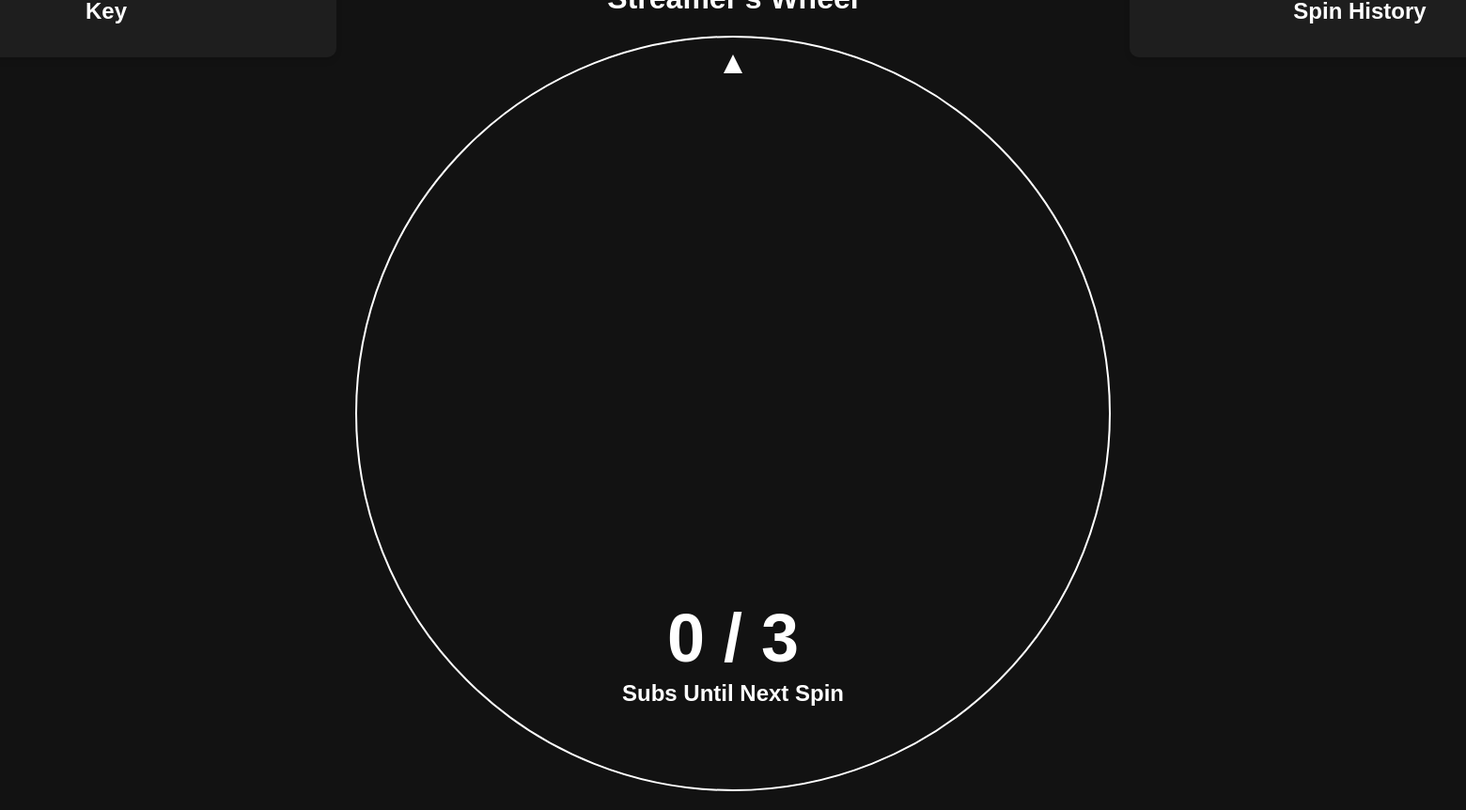
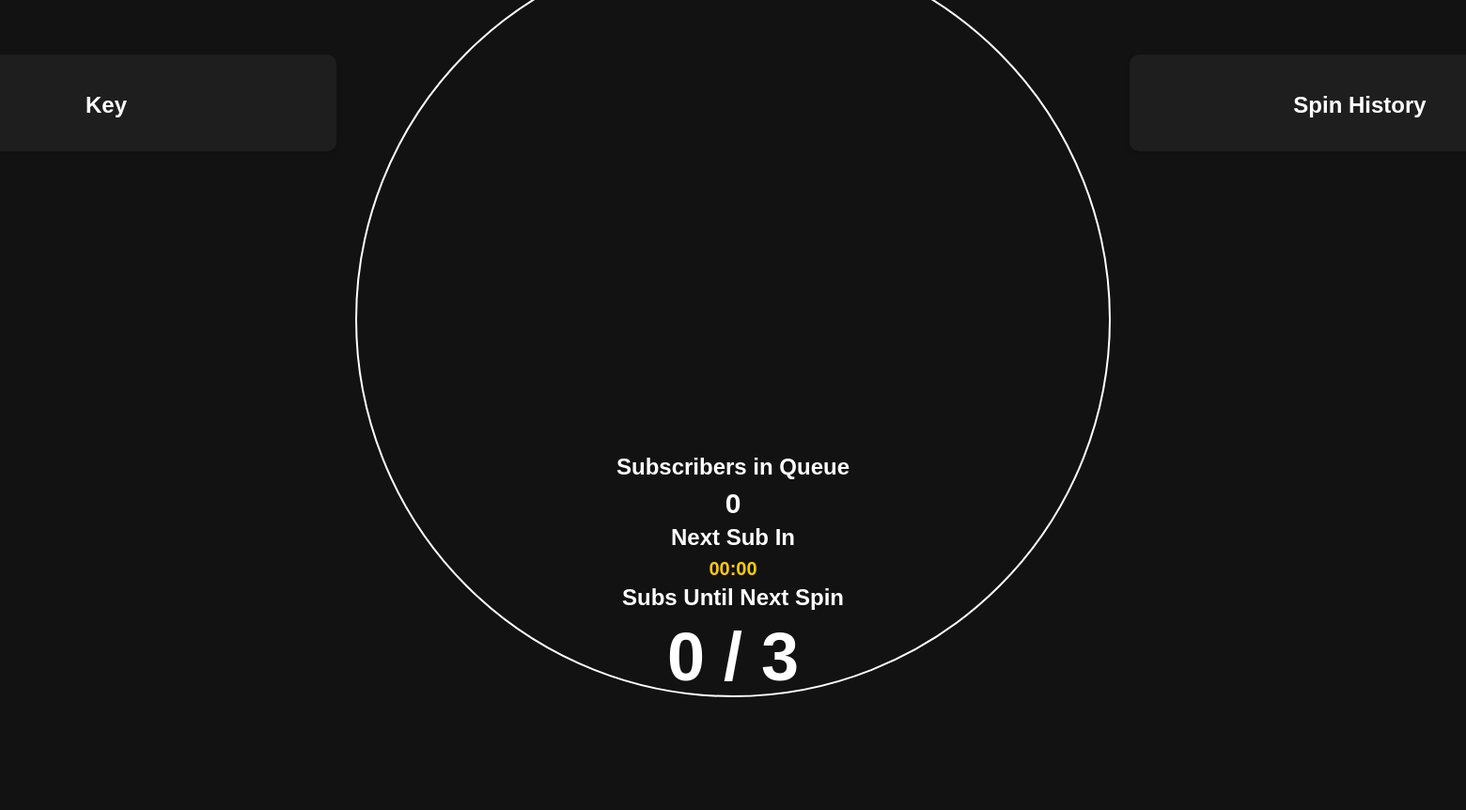
Before and after one commit to thomasdye/stream-wheel, a Flask app: page /wheel in a window 1560 px wide; the page is wider, and only the part inside the window is pictured. Shown: that part at 94% size. After the commit the page ends 742 px from the top of that part, so only its background shows below. Run offline with Flask 3, Linux system fonts and the light colour scheme; data that the repository does not hold is empty; some libraries are stand-ins or nearby versions.

Commit message:
Shows queue on wheel page

```diff
--- a/app.py
+++ b/app.py
@@ -188,7 +188,14 @@ def process_subscription_queue():
         with app.app_context():
             sub_count = Settings.query.first().sub_count
             check_and_spin_wheel()
-            socketio.emit("sub_count_updated", {"current_subs": total_subs, "total_subs": sub_count})
+            # Emit update with next sub time
+            next_sub_time = int(time.time()) + 30  # 30 seconds from now
+            socketio.emit("sub_count_updated", {
+                "current_subs": total_subs,
+                "total_subs": Settings.query.first().sub_count,
+                "queue_size": len(subscription_queue),
+                "next_sub_time": next_sub_time
+            })
 
         # Wait 30 seconds before processing the next sub
         time.sleep(30)
@@ -817,11 +824,24 @@ def custom_sounds(filename):
 
 @app.route('/sub_count', methods=['GET'])
 def sub_count():
-    """Return the current and total subscription count."""
-    global total_subs
+    """Return the current and total subscription count, including the queue size and next sub time."""
+    global total_subs, subscription_queue
+
     setting = Settings.query.first()
     sub_count = setting.sub_count if setting else 3
-    return jsonify({"current_subs": total_subs, "total_subs": sub_count})
+    queue_size = len(subscription_queue)
+
+    # Estimate when the next subscriber will be processed (30s per sub)
+    next_sub_time = None
+    if queue_size > 0:
+        next_sub_time = int(time.time()) + 30  # Next sub will be processed in 30 seconds
+
+    return jsonify({
+        "current_subs": total_subs,
+        "total_subs": sub_count,
+        "queue_size": queue_size,
+        "next_sub_time": next_sub_time
+    })
 
 @app.route('/spin', methods=['GET'])
 def spin():
--- a/static/css/wheel.css
+++ b/static/css/wheel.css
@@ -110,6 +110,7 @@ body {
     flex-direction: column;
     align-items: center;
     text-align: center;
+    margin-top: -200px; /* Moves the wheel and title up */
 }
 
 canvas {
@@ -179,19 +180,9 @@ canvas {
     transform-origin: center;
 }
 
-#sub-count-display {
-    position: fixed;
-    bottom: 40px;
-    left: 50%;
-    transform: translateX(-50%);
-    font-size: 72px;
-    font-weight: bold;
-    text-align: center;
-}
-
 #sub-count-container {
     position: fixed;
-    bottom: 40px;
+    bottom: 60px;
     left: 50%;
     transform: translateX(-50%);
     text-align: center;
@@ -199,6 +190,60 @@ canvas {
     flex-direction: column;
     align-items: center;
     justify-content: center;
+    gap: 5px;
+}
+
+.sub-queue, .sub-timer, .sub-total {
+    display: flex;
+    flex-direction: column;
+    align-items: center;
+}
+
+/* LABELS */
+.label {
+    font-size: 20px;
+    font-weight: bold;
+    color: #bbbbbb;
+    margin-bottom: 3px;
+}
+
+/* VALUES */
+.sub-value {
+    font-size: 32px;
+    font-weight: bold;
+    color: #ffffff;
+}
+
+#sub-timer-display {
+    font-size: 20px !important;
+    font-weight: bold;
+    color: #ffcc00;
+}
+
+#sub-count-display {
+    font-size: 72px;
+    font-weight: bold;
+    color: #ffffff;
+    margin-top: -10px; /* Moves the total count up */
+}
+
+#sub-queue-display {
+    font-size: 30px !important;
+    margin-top: -5px; /* Moves the number closer to the label */
+}
+
+#sub-timer-display {
+    font-size: 40px;
+    font-weight: bold;
+    color: #ffcc00;
+    margin-top: -15px; /* Moves the timer up */
+}
+
+#sub-count-container .small-label {
+    font-size: 18px;
+    font-weight: bold;
+    color: #bbbbbb;
+    margin-bottom: 2px;
 }
 
 #sub-count-container p {
--- a/static/js/wheel.js
+++ b/static/js/wheel.js
@@ -464,30 +464,69 @@ function sendObsActionRequest(bodyData) {
 
 document.addEventListener("DOMContentLoaded", () => {
     const subCountDisplay = document.getElementById("sub-count-display");
+    const subQueueDisplay = document.getElementById("sub-queue-display");
+    const subTimerDisplay = document.getElementById("sub-timer-display");
 
-    // Update subscription count
-    function updateSubCount(current, total) {
+    let nextSubTime = null; // Stores the exact time when the next sub will happen
+    let countdownInterval = null; // Stores the interval ID
+
+    function updateSubCount(current, total, queue) {
         subCountDisplay.textContent = `${current} / ${total}`;
+        subQueueDisplay.textContent = queue;
     }
 
-    // Fetch subscription count on page load
+    function startCountdownTimer() {
+        console.log(`Next sub in: ${new Date(nextSubTime)} | Now: ${new Date()}`);
+
+        if (!nextSubTime) return;
+
+        // Clear any previous interval to prevent multiple timers running
+        if (countdownInterval) clearInterval(countdownInterval);
+
+        countdownInterval = setInterval(() => {
+            const now = Date.now();
+            const timeLeft = Math.max(0, Math.floor((nextSubTime - now) / 1000)); // Convert to seconds
+
+            const minutes = String(Math.floor(timeLeft / 60)).padStart(2, '0');
+            const seconds = String(timeLeft % 60).padStart(2, '0');
+            subTimerDisplay.textContent = `${minutes}:${seconds}`;
+
+            if (timeLeft <= 0) {
+                clearInterval(countdownInterval);
+                subTimerDisplay.textContent = "00:00"; // Reset timer when it reaches zero
+            }
+        }, 1000);
+    }
+
     async function fetchSubCount() {
         try {
             const response = await fetch('/sub_count');
             if (!response.ok) throw new Error("Failed to fetch sub count");
             const data = await response.json();
-            updateSubCount(data.current_subs, data.total_subs);
+
+            updateSubCount(data.current_subs, data.total_subs, data.queue_size);
+
+            if (data.next_sub_time) {
+                nextSubTime = data.next_sub_time * 1000; // Convert UNIX timestamp (seconds) to milliseconds
+                console.log(`Converted nextSubTime: ${new Date(nextSubTime)}`); // Debugging
+                startCountdownTimer();
+            }
         } catch (error) {
             console.error("Error fetching sub count:", error);
         }
     }
 
-    // WebSocket listener for sub count updates
-    socket.on("sub_count_updated", ({ current_subs, total_subs }) => {
-        updateSubCount(current_subs, total_subs);
+    socket.on("sub_count_updated", ({ current_subs, total_subs, queue_size, next_sub_time }) => {
+        updateSubCount(current_subs, total_subs, queue_size);
+
+        if (next_sub_time) {
+            nextSubTime = next_sub_time * 1000; // Convert UNIX timestamp (seconds) to milliseconds
+            console.log(`Converted nextSubTime: ${new Date(nextSubTime)}`); // Debugging
+            startCountdownTimer();
+        }
     });
 
-    fetchSubCount(); // Initial fetch
+    fetchSubCount(); // Fetch subscription count on page load
 });
 
 socket.on("spin_started", () => {
--- a/templates/wheel.html
+++ b/templates/wheel.html
@@ -9,7 +9,6 @@
     </head>
     <body>
         <div id="main-container">
-
             <div id="result-modal">
                 <div id="result-content">
                     <h2 id="modal-title"></h2>
@@ -22,6 +21,7 @@
                 <h2>Key</h2>
                 <ul id="key-list"></ul>
             </div>
+
             <div id="center-container">
                 <h1>{{ twitch_username }}'s Wheel</h1>
                 <div id="wheel-container">
@@ -29,6 +29,7 @@
                     <canvas id="wheel" width="800" height="800"></canvas>
                 </div>
             </div>
+
             <div id="spin-history">
                 <h2>Spin History</h2>
                 <ul id="spin-history-list"></ul>
@@ -36,8 +37,20 @@
         </div>
 
         <div id="sub-count-container">
+            <div class="sub-queue">
+                <p class="label">Subscribers in Queue</p>
+                <p id="sub-queue-display" class="sub-value">0</p>
+            </div>
+
+            <div class="sub-timer">
+                <p class="label">Next Sub In</p>
+                <p id="sub-timer-display" class="sub-value">00:00</p>
+            </div>
+
+            <div class="sub-total">
                 <p class="label">Subs Until Next Spin</p>
-        <p id="sub-count-display" class="count">0 / 0</p>
+                <p id="sub-count-display" class="sub-value">0 / 0</p>
+            </div>
         </div>
 
         <audio id="spin-sound" src="/custom_sounds/{{ selected_sound }}" preload="auto"></audio>
```
Lines whose indentation alone changed are shown as unchanged.
